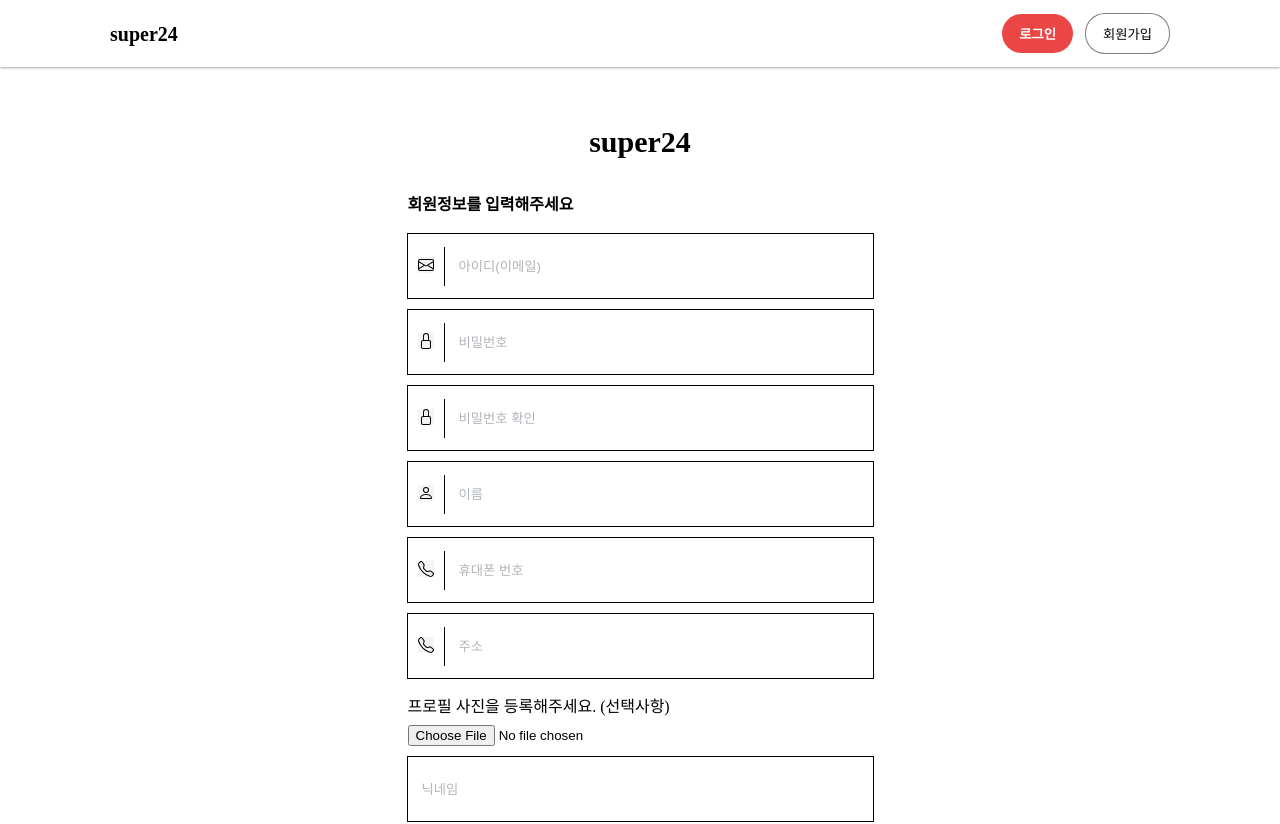
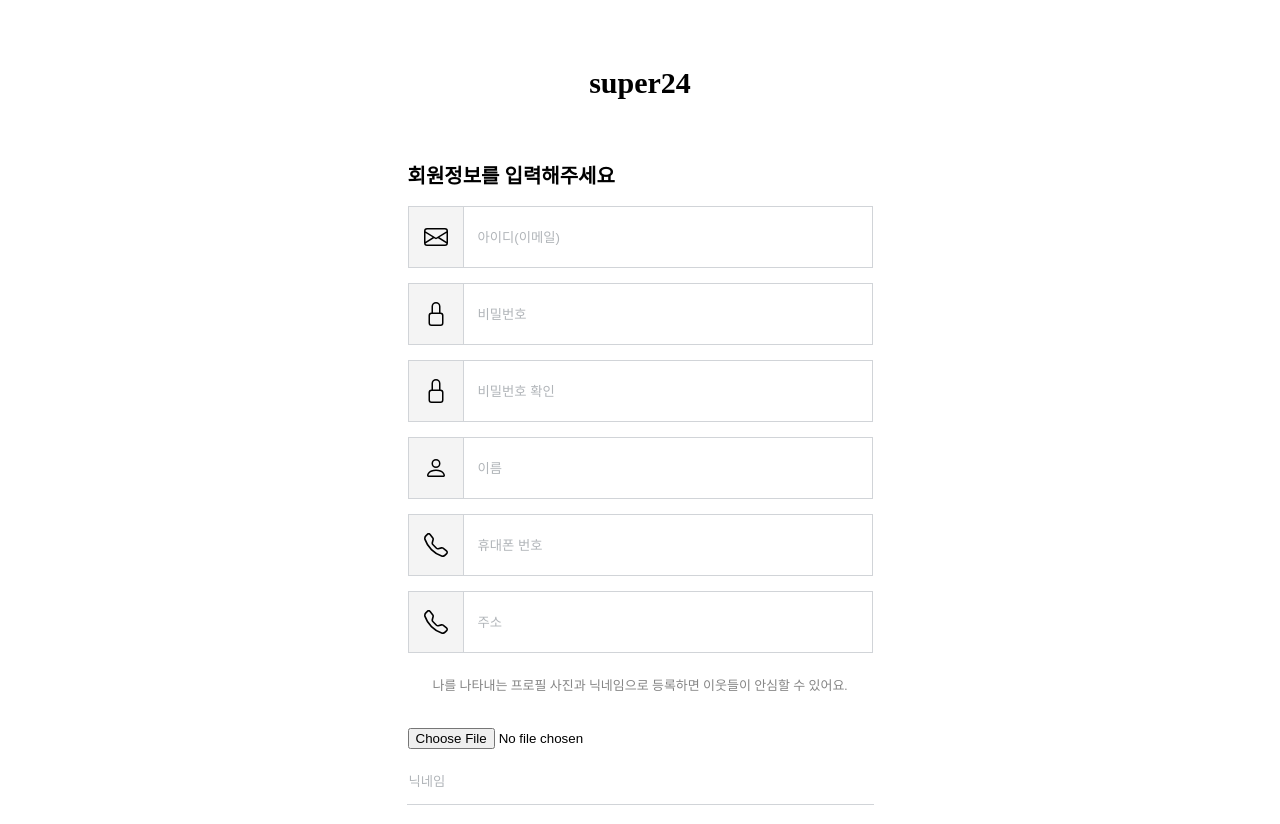
Before and after one commit to ujeans/shoppingmall_frontend, a React (Create React App) app in the folder shoppingmall/: page /signup in a window 1280 px wide. Shown: the top 824 px of the page. Built offline with nearby package versions, Linux system fonts and the light colour scheme.

Commit message:
design : 로그인, 회원가입, nav UI 수정
svg 파일, 파일선택 수정 전

```diff
--- a/shoppingmall/src/App.js
+++ b/shoppingmall/src/App.js
@@ -20,8 +20,8 @@ function App() {
       <AppLayout>
         <Routes>
           <Route path="/settings" element={<MyPage />} />
-          <Route path="/" element={<ProductListPage/>}/>
-          <Route path="/write"  element={<ProductWritePage/>}/>
+          <Route path="/" element={<ProductListPage />} />
+          <Route path="/write" element={<ProductWritePage />} />
           <Route path="/login" element={<Login />} />
           <Route path="/signup" element={<Signup />} />
           <Route path="/sell" element={<Sell />} />
--- a/shoppingmall/src/components/commom/AppLayout.js
+++ b/shoppingmall/src/components/commom/AppLayout.js
@@ -1,13 +1,17 @@
 //components
+import { useLocation } from "react-router-dom";
 import Footer from "../footer/Footer";
 import Nav from "../nav/Nav";
 
 const AppLayout = ({ children }) => {
+  const location = useLocation();
+  const showFooter = !["/login", "/signup"].includes(location.pathname);
+
   return (
     <>
-      <Nav />
+      {showFooter && <Nav />}
       {children}
-      <Footer />
+      {showFooter && <Footer />}
     </>
   );
 };
--- a/shoppingmall/src/components/nav/Nav.js
+++ b/shoppingmall/src/components/nav/Nav.js
@@ -7,7 +7,7 @@ import { useNavigate } from "react-router-dom";
 import mypage from "../../assets/mypage.svg";
 import cart from "../../assets/cart.svg";
 
-const Nav = () => {
+const Nav = ({ children }) => {
   // eslint-disable-next-line
   const [isLoggedIn, setLoggedIn] = useState(false);
 
@@ -29,6 +29,7 @@ const Nav = () => {
   };
 
   return (
+    <>
       <Container>
         <Wrapper>
           <Title onClick={moveToHome}>super24</Title>
@@ -53,6 +54,8 @@ const Nav = () => {
           </ButtonWrapper>
         </Wrapper>
       </Container>
+      <ContentWrapper>{children}</ContentWrapper>
+    </>
   );
 };
 export default Nav;
@@ -64,10 +67,14 @@ const Container = styled.div`
   display: flex;
   align-items: center;
   justify-content: center;
+  position: fixed;
+  top: 0;
+  left: 0;
+  background-color: #ffffff;
 `;
 
 const Wrapper = styled.div`
-  width: 1100px;
+  width: 1267px;
   display: flex;
   justify-content: space-between;
   align-items: center;
@@ -122,10 +129,14 @@ const CartButton = styled.button`
 `;
 
 const ButtonText = styled.div`
-  font-weight: bold;
+  font-weight: 500;
 `;
 
 const Icon = styled.img`
-  width: 25px;
-  height: 25px;
+  width: 20px;
+  height: 20px;
 `;
+
+const ContentWrapper = styled.div`
+  padding-top: 67px; /* 내비게이션 바의 높이와 동일하게 설정 */
+`;
--- a/shoppingmall/src/components/userAccount/Login.js
+++ b/shoppingmall/src/components/userAccount/Login.js
@@ -25,6 +25,9 @@ const Login = () => {
   const moveToSignup = () => {
     navigate("/signup");
   };
+  const moveToHome = () => {
+    navigate("/");
+  };
 
   //로그인 실행
   const submitLogin = async () => {
@@ -48,9 +51,7 @@ const Login = () => {
   return (
     <>
       <Wrapper>
-        <Title>
-          <Header>super24</Header>
-        </Title>
+        <Title onClick={moveToHome}>super24</Title>
         <InputWrapper>
           <Input
             placeholder="아이디(이메일)"
@@ -65,10 +66,10 @@ const Login = () => {
             name="password"
             onChange={handleInputChange}
           />
-          <SubmitButton disabled={!isInVaild} onClick={submitLogin}>
-            로그인
-          </SubmitButton>
         </InputWrapper>
+        <SubmitButton disabled={!isInVaild} onClick={submitLogin}>
+          로그인
+        </SubmitButton>
         <SignupButton onClick={moveToSignup}>회원가입</SignupButton>
       </Wrapper>
     </>
@@ -82,19 +83,14 @@ const Wrapper = styled.div`
   flex-direction: column;
   align-items: center;
   padding: 20px;
+  margin-top: 58px;
 `;
 
-const Title = styled.div`
-  display: flex;
-  justify-content: center;
-  align-items: center;
-`;
-
-const Header = styled.h2`
-  padding: 10px;
+const Title = styled.h2`
   font-weight: bold;
-  font-size: 30px;
-  margin: 30px;
+  font-size: 36px;
+  height: 44px;
+  cursor: pointer;
 `;
 
 const InputWrapper = styled.div`
@@ -102,11 +98,11 @@ const InputWrapper = styled.div`
   flex-direction: column;
   align-items: center;
   width: 100%;
+  margin: 262px 0 66px 0;
 `;
 
 const Input = styled.input`
-  width: 100%;
-  max-width: 465px;
+  width: 459px;
   height: 62px;
   text-indent: 12px;
   margin-bottom: 15px;
@@ -125,6 +121,7 @@ const SubmitButton = styled.button`
   border: 0px;
   background-color: ${theme.mainColor};
   color: #ffffff;
+  font-size: 18px;
   font-weight: 700;
   margin-bottom: 15px;
   cursor: pointer;
@@ -133,9 +130,13 @@ const SubmitButton = styled.button`
 const SignupButton = styled.button`
   width: 465px;
   height: 45px;
+  font-weight: 700;
+  font-size: 18px;
+  border: 1px solid ${theme.border};
   border-radius: 10px;
+  background-color: #ffffff;
   cursor: pointer;
-
   &:hover {
+    background-color: ${theme.border};
   }
 `;
--- a/shoppingmall/src/components/userAccount/Signup.js
+++ b/shoppingmall/src/components/userAccount/Signup.js
@@ -75,13 +75,14 @@ const Signup = () => {
     navigate("/login", userInfo);
     console.log(userInfo);
   };
+  const moveToHome = () => {
+    navigate("/");
+  };
 
   return (
     <>
       <Wrapper>
-        <Title>
-          <Header>super24</Header>
-        </Title>
+        <Title onClick={moveToHome}>super24</Title>
         <Info>회원정보를 입력해주세요</Info>
         <InputWrapper>
           <InputContainer>
@@ -154,19 +155,20 @@ const Signup = () => {
               onChange={handleInputChange}
             />
           </InputContainer>
+          <FileInfo>
+            나를 나타내는 프로필 사진과 닉네임으로 등록하면 이웃들이 안심할 수
+            있어요.
+          </FileInfo>
+          <FileInputWrapper>
+            <FileInput type="file" accept="image/*" name="img" />
+          </FileInputWrapper>
 
-          <FileInputWrapper>
-            <FileInfo>프로필 사진을 등록해주세요. (선택사항)</FileInfo>
-            <ImageInput type="file" accept="image/*" name="img" />
-          </FileInputWrapper>
-          <InputContainer>
-            <Input
-              placeholder="닉네임"
-              value={userInfo.nickname}
-              name="nickname"
-              onChange={handleInputChange}
-            />
-          </InputContainer>
+          <InputNickname
+            placeholder="닉네임"
+            value={userInfo.nickname}
+            name="nickname"
+            onChange={handleInputChange}
+          />
         </InputWrapper>
         <SubmitButton disabled={!isVaild} onClick={submitSignup}>
           가입하기
@@ -182,24 +184,19 @@ const Wrapper = styled.div`
   display: flex;
   flex-direction: column;
   align-items: center;
-  padding: 20px;
 `;
 
-const Title = styled.div`
-  display: flex;
-  justify-content: center;
-  align-items: center;
-`;
-
-const Header = styled.h2`
+const Title = styled.h2`
   padding: 10px;
   font-weight: bold;
   font-size: 30px;
-  margin: 30px;
+  margin: 58px;
+  cursor: pointer;
 `;
 
-const Info = styled.h2`
-  font-weight: 800;
+const Info = styled.div`
+  font-weight: 600;
+  font-size: 20px;
   margin-bottom: 20px;
   width: 100%;
   max-width: 465px;
@@ -211,41 +208,49 @@ const InputWrapper = styled.div`
   flex-direction: column;
   align-items: center;
   width: 100%;
+  margin-bottom: 104px;
 `;
 
 const InputContainer = styled.div`
   display: flex;
   align-items: center;
-  width: 100%;
-  max-width: 465px;
-  margin-bottom: 10px;
-  border: 1px solid #000000;
-`;
-
-const IconWrapper = styled.div`
-  padding: 10px;
-  height: 100%
-  background-color: ${theme.grayBgColor};
-  border-right: 1px solid #000000;
-`;
-
-const Icon = styled.img`
-  background-color: ${theme.grayBgColor};
+  width: 463px;
+  margin-bottom: 15px;
+  border: 1px solid ${theme.border};
 `;
 
 const Input = styled.input`
-  width: 100%;
-  height: 62px;
   text-indent: 12px;
   border: none;
-  outline: none;
-  border-radius: 0 5px 5px 0;
   &::placeholder {
     color: ${theme.placeholderText};
   }
 `;
 
-const ImageInput = styled.input``;
+const InputNickname = styled.input`
+  width: 463px;
+  height: 43px;
+  border: none;
+  border-bottom: 1px solid ${theme.border};
+  &::placeholder {
+    color: ${theme.placeholderText};
+  }
+`;
+
+const IconWrapper = styled.div`
+  width: 54px;
+  height: 60px;
+  display: flex;
+  justify-content: center;
+  align-items: center;
+  background-color: ${theme.grayBgColor};
+  border-right: 1px solid ${theme.border};
+`;
+
+const Icon = styled.img`
+  width: 24px;
+  height: 24px;
+`;
 
 const FileInputWrapper = styled.div`
   width: 100%;
@@ -253,13 +258,17 @@ const FileInputWrapper = styled.div`
   margin-bottom: 10px;
 `;
 
-const FileInfo = styled.span`
-  display: flex;
-  margin: 10px 0 10px 0;
+const FileInfo = styled.div`
+  font-size: 13px;
+  color: ${theme.grayTextIcon};
+  margin: 11px 0 36px 0;
 `;
+
+const FileInput = styled.input``;
 
 const SubmitButton = styled.button`
   width: 100%;
+  margin-bottom: 43px;
   max-width: 465px;
   height: 45px;
   border-radius: 10px;
```
Lines whose indentation alone changed are shown as unchanged.
